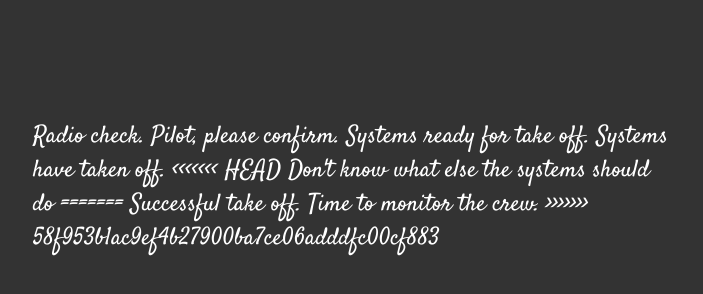
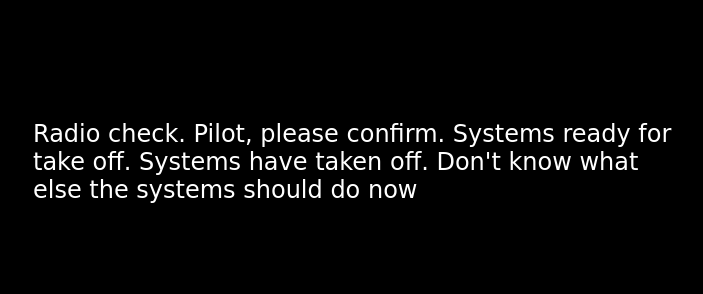
Before and after one commit to naisiaye/communication-log, a plain HTML site: page index.html in a window 1280 px wide. Shown: the whole page, without its empty margins (287-990 px from the left). Drawn offline with Linux system fonts and the light colour scheme.

Commit message:
practice

```diff
--- a/index.html
+++ b/index.html
@@ -7,13 +7,7 @@
       <p>Radio check. Pilot, please confirm.
          Systems ready for take off.
          Systems have taken off.
-<<<<<<< HEAD
-         Don't know what else the systems should do
-=======
-         Successful take off.
-         Time to monitor the crew.
-
->>>>>>> 58f953b1ac9ef4b27900ba7ce06adddfc00cf883
+         Don't know what else the systems should do now
       </p>
    </body>
 </html>
--- a/style.css
+++ b/style.css
@@ -1,7 +1,7 @@
 body {
     color: white;
-    background-color: #333;
+    background-color: black;
+    font-family: 'Sacramento', cursive;
     font-size: 150%;
-    font-family: 'Satisfy', cursive;
     margin: 5em 25%;
  }
```
